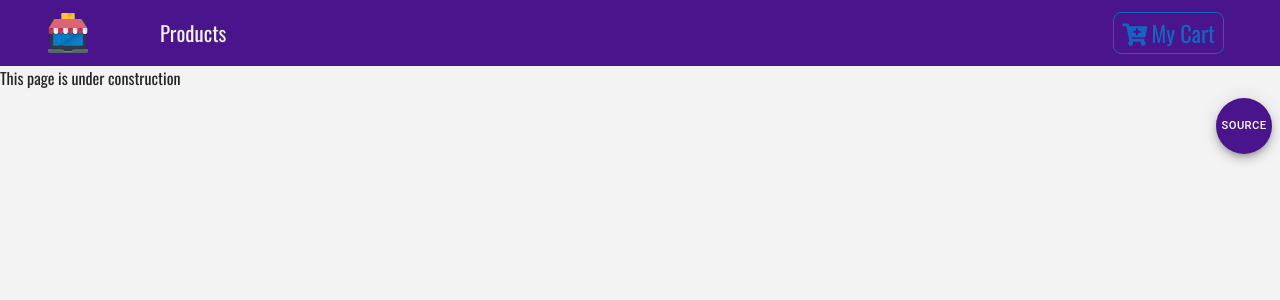
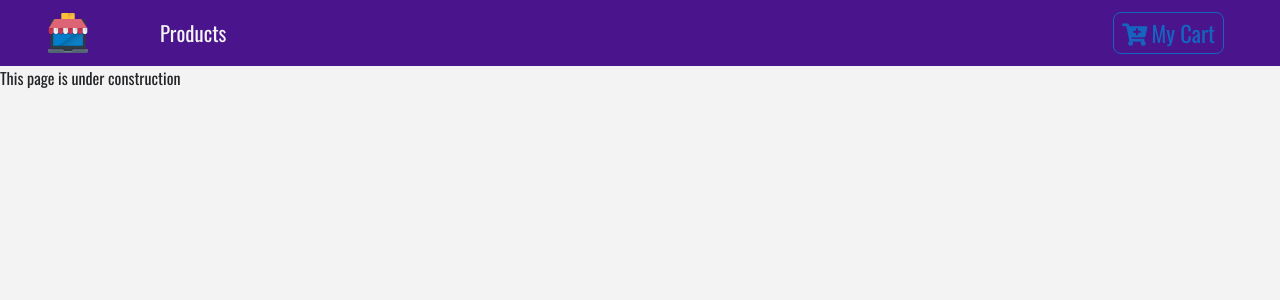
Before and after one commit to nazmulshuvo03/Mojar-Strore, a React (Create React App) app: page /about in a window 1280 px wide. Shown: the top 300 px of the page. Built offline with nearby package versions, Linux system fonts and the light colour scheme.

Commit message:
bug fixes

```diff
--- a/package.json
+++ b/package.json
@@ -3,8 +3,7 @@
   "version": "0.1.0",
   "private": true,
   "dependencies": {
-    "@material-ui/core": "^4.7.0",
-    "@material-ui/icons": "^4.5.1",
+    "@material-ui/core": "^4.8.3",
     "bootstrap": "^4.3.1",
     "mixin-deep": "^2.0.1",
     "react": "^16.12.0",
@@ -12,7 +11,7 @@
     "react-paypal-express-checkout": "^1.0.5",
     "react-redux": "^7.1.3",
     "react-router-dom": "^5.1.2",
-    "react-scripts": "3.2.0",
+    "react-scripts": "^3.3.0",
     "redux": "^4.0.4",
     "set-value": "^3.0.1",
     "styled-components": "^4.4.1"
--- a/src/App.js
+++ b/src/App.js
@@ -1,17 +1,16 @@
-import React, { Component } from 'react';
-import { Switch, Route } from 'react-router-dom';
+import React, { Component } from "react";
+import { Switch, Route } from "react-router-dom";
 
-import './App.css';
-import 'bootstrap/dist/css/bootstrap.min.css';
+import "./App.css";
+import "bootstrap/dist/css/bootstrap.min.css";
 
-import Navbar from './components/Navbar';
-import ProductList from './components/ProductList';
-import Details from './components/Details';
-import Cart from './components/Cart';
-import Default from './components/Default';
-import Modal from './components/Modal';
-import FloatingButton from './components/FloatingButton';
-import About from './components/About';
+import Navbar from "./components/Navbar";
+import ProductList from "./components/ProductList";
+import Details from "./components/Details";
+import Cart from "./components/Cart";
+import Default from "./components/Default";
+import Modal from "./components/Modal";
+import About from "./components/About";
 
 class App extends Component {
     render() {
@@ -26,7 +25,6 @@ class App extends Component {
                     <Route component={Default} />
                 </Switch>
                 <Modal />
-				<FloatingButton />
             </React.Fragment>
         );
     }
--- a/src/components/FloatingButton.js
+++ /dev/null
@@ -1,46 +0,0 @@
-import React from 'react';
-import Fab from '@material-ui/core/Fab';
-import { withStyles } from '@material-ui/core/styles';
-import purple from '@material-ui/core/colors/purple';
-
-const styles = (theme) => ({
-	root: {
-		zIndex: '3',
-		color: theme.palette.common.white,
-		position: 'sticky',
-		margin: theme.spacing.unit,
-		bottom: theme.spacing.unit * 7,
-		left: theme.spacing.unit * 158,
-		backgroundColor: purple[900],
-		'&:hover': {
-			backgroundColor: theme.palette.common.white,
-			color: purple[900]
-		},
-		'&:focus': {
-			backgroundColor: theme.palette.common.white,
-			color: purple[800]
-		}
-	},
-	label: {
-		fontSize: '0.7rem'
-	}
-});
-
-function FloatingButton(props) {
-	const { classes } = props;
-	return (
-		<span>
-			<Fab
-				variant="outlined"
-				color="primary"
-				className={classes.root}
-				href="https://github.com/nazmulshuvo03/Mojar-Strore"
-				target="_blank"
-			>
-				<span className={classes.label}>source</span>
-			</Fab>
-		</span>
-	);
-}
-
-export default withStyles(styles)(FloatingButton);
--- a/src/index.js
+++ b/src/index.js
@@ -1,24 +1,17 @@
-import React from 'react';
-import ReactDOM from 'react-dom';
-import { BrowserRouter } from 'react-router-dom';
+import React from "react";
+import ReactDOM from "react-dom";
+import { BrowserRouter } from "react-router-dom";
 
-import './index.css';
-import App from './App';
+import "./index.css";
+import App from "./App";
 
-import { ProductProvider } from './context';
-
-import * as serviceWorker from './serviceWorker';
+import { ProductProvider } from "./context";
 
 ReactDOM.render(
-	<ProductProvider>
-		<BrowserRouter>
-			<App />
-		</BrowserRouter>
-	</ProductProvider>,
-	document.getElementById('root')
+    <ProductProvider>
+        <BrowserRouter>
+            <App />
+        </BrowserRouter>
+    </ProductProvider>,
+    document.getElementById("root")
 );
-
-// If you want your app to work offline and load faster, you can change
-// unregister() to register() below. Note this comes with some pitfalls.
-// Learn more about service workers: https://bit.ly/CRA-PWA
-serviceWorker.unregister();
--- a/src/serviceWorker.js
+++ /dev/null
@@ -1,135 +0,0 @@
-// This optional code is used to register a service worker.
-// register() is not called by default.
-
-// This lets the app load faster on subsequent visits in production, and gives
-// it offline capabilities. However, it also means that developers (and users)
-// will only see deployed updates on subsequent visits to a page, after all the
-// existing tabs open on the page have been closed, since previously cached
-// resources are updated in the background.
-
-// To learn more about the benefits of this model and instructions on how to
-// opt-in, read https://bit.ly/CRA-PWA
-
-const isLocalhost = Boolean(
-  window.location.hostname === 'localhost' ||
-    // [::1] is the IPv6 localhost address.
-    window.location.hostname === '[::1]' ||
-    // 127.0.0.1/8 is considered localhost for IPv4.
-    window.location.hostname.match(
-      /^127(?:\.(?:25[0-5]|2[0-4][0-9]|[01]?[0-9][0-9]?)){3}$/
-    )
-);
-
-export function register(config) {
-  if (process.env.NODE_ENV === 'production' && 'serviceWorker' in navigator) {
-    // The URL constructor is available in all browsers that support SW.
-    const publicUrl = new URL(process.env.PUBLIC_URL, window.location.href);
-    if (publicUrl.origin !== window.location.origin) {
-      // Our service worker won't work if PUBLIC_URL is on a different origin
-      // from what our page is served on. This might happen if a CDN is used to
-      // serve assets; see https://github.com/facebook/create-react-app/issues/2374
-      return;
-    }
-
-    window.addEventListener('load', () => {
-      const swUrl = `${process.env.PUBLIC_URL}/service-worker.js`;
-
-      if (isLocalhost) {
-        // This is running on localhost. Let's check if a service worker still exists or not.
-        checkValidServiceWorker(swUrl, config);
-
-        // Add some additional logging to localhost, pointing developers to the
-        // service worker/PWA documentation.
-        navigator.serviceWorker.ready.then(() => {
-          console.log(
-            'This web app is being served cache-first by a service ' +
-              'worker. To learn more, visit https://bit.ly/CRA-PWA'
-          );
-        });
-      } else {
-        // Is not localhost. Just register service worker
-        registerValidSW(swUrl, config);
-      }
-    });
-  }
-}
-
-function registerValidSW(swUrl, config) {
-  navigator.serviceWorker
-    .register(swUrl)
-    .then(registration => {
-      registration.onupdatefound = () => {
-        const installingWorker = registration.installing;
-        if (installingWorker == null) {
-          return;
-        }
-        installingWorker.onstatechange = () => {
-          if (installingWorker.state === 'installed') {
-            if (navigator.serviceWorker.controller) {
-              // At this point, the updated precached content has been fetched,
-              // but the previous service worker will still serve the older
-              // content until all client tabs are closed.
-              console.log(
-                'New content is available and will be used when all ' +
-                  'tabs for this page are closed. See https://bit.ly/CRA-PWA.'
-              );
-
-              // Execute callback
-              if (config && config.onUpdate) {
-                config.onUpdate(registration);
-              }
-            } else {
-              // At this point, everything has been precached.
-              // It's the perfect time to display a
-              // "Content is cached for offline use." message.
-              console.log('Content is cached for offline use.');
-
-              // Execute callback
-              if (config && config.onSuccess) {
-                config.onSuccess(registration);
-              }
-            }
-          }
-        };
-      };
-    })
-    .catch(error => {
-      console.error('Error during service worker registration:', error);
-    });
-}
-
-function checkValidServiceWorker(swUrl, config) {
-  // Check if the service worker can be found. If it can't reload the page.
-  fetch(swUrl)
-    .then(response => {
-      // Ensure service worker exists, and that we really are getting a JS file.
-      const contentType = response.headers.get('content-type');
-      if (
-        response.status === 404 ||
-        (contentType != null && contentType.indexOf('javascript') === -1)
-      ) {
-        // No service worker found. Probably a different app. Reload the page.
-        navigator.serviceWorker.ready.then(registration => {
-          registration.unregister().then(() => {
-            window.location.reload();
-          });
-        });
-      } else {
-        // Service worker found. Proceed as normal.
-        registerValidSW(swUrl, config);
-      }
-    })
-    .catch(() => {
-      console.log(
-        'No internet connection found. App is running in offline mode.'
-      );
-    });
-}
-
-export function unregister() {
-  if ('serviceWorker' in navigator) {
-    navigator.serviceWorker.ready.then(registration => {
-      registration.unregister();
-    });
-  }
-}
```
Also changed, not shown: src/components/Cart/CartTotals.js (+8 -4 lines), src/components/Cart/PaypalButton.js (+13 -13 lines), 2 other files (tests, documents, lock files or other folders). Lines whose indentation alone changed are shown as unchanged.
